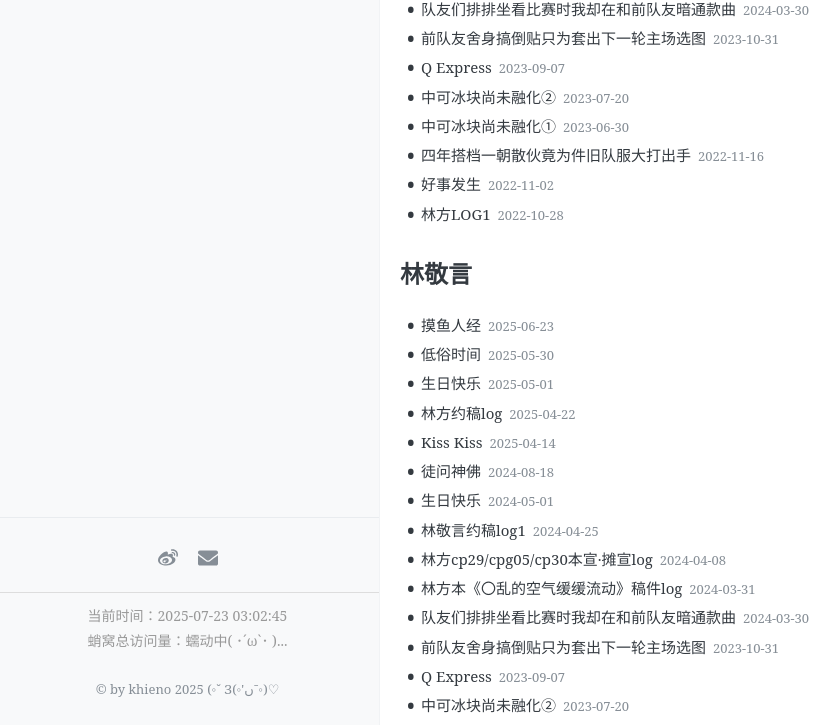
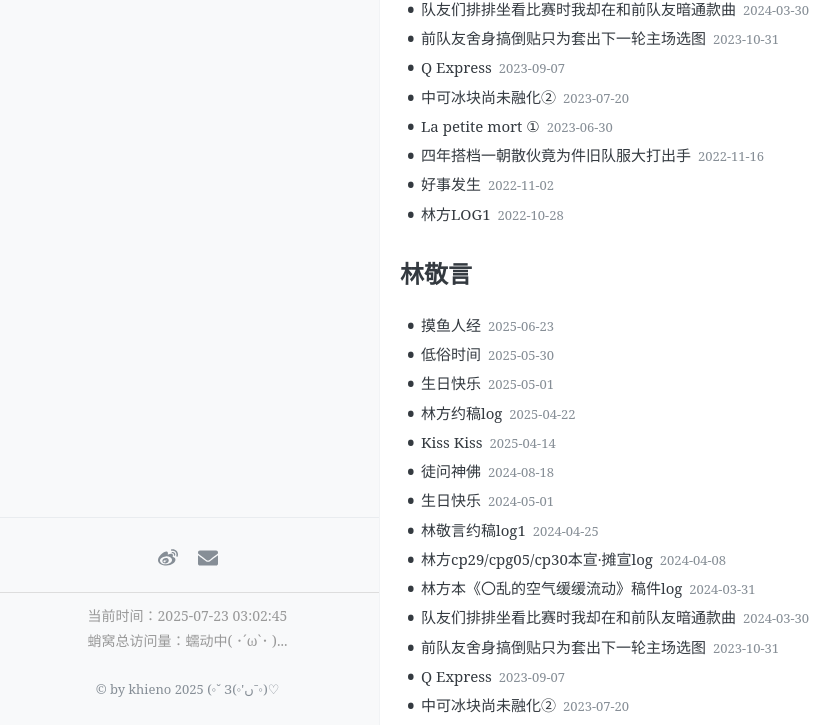
Before and after one commit to khieno/maybealiar, a Jekyll site: the page built from tags/index.html, in a window 1280 px wide and 1400 px high, scrolled down 3206 px. Shown: the part 665-1390 px from the top of the window, without its empty margins (4-844 px from the left). Built offline with Jekyll 4.4.1, drawn with Linux system fonts in a browser that asks for light colours; comment, search, counter and statistics services are not loaded; some of the changed text lies outside the part shown.

Commit message:
Update 2023-06-30-pwp1.md

```diff
--- a/_posts/2023-06-30-pwp1.md
+++ b/_posts/2023-06-30-pwp1.md
@@ -1,7 +1,7 @@
 ---
 layout: post
 
-title: 中可冰块尚未融化①
+title: La petite mort ①
 
 date: 2023-06-30
 
```
